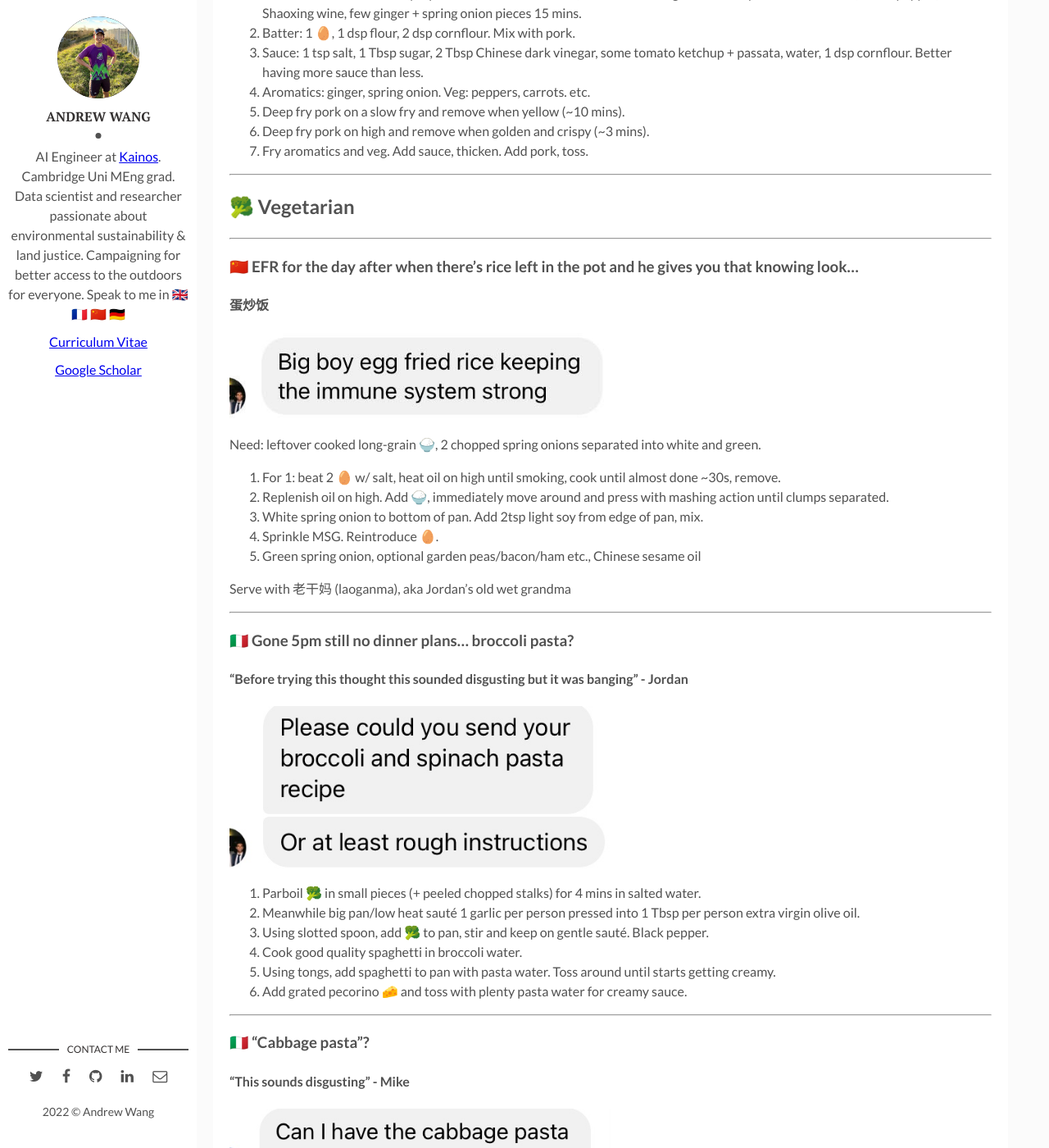
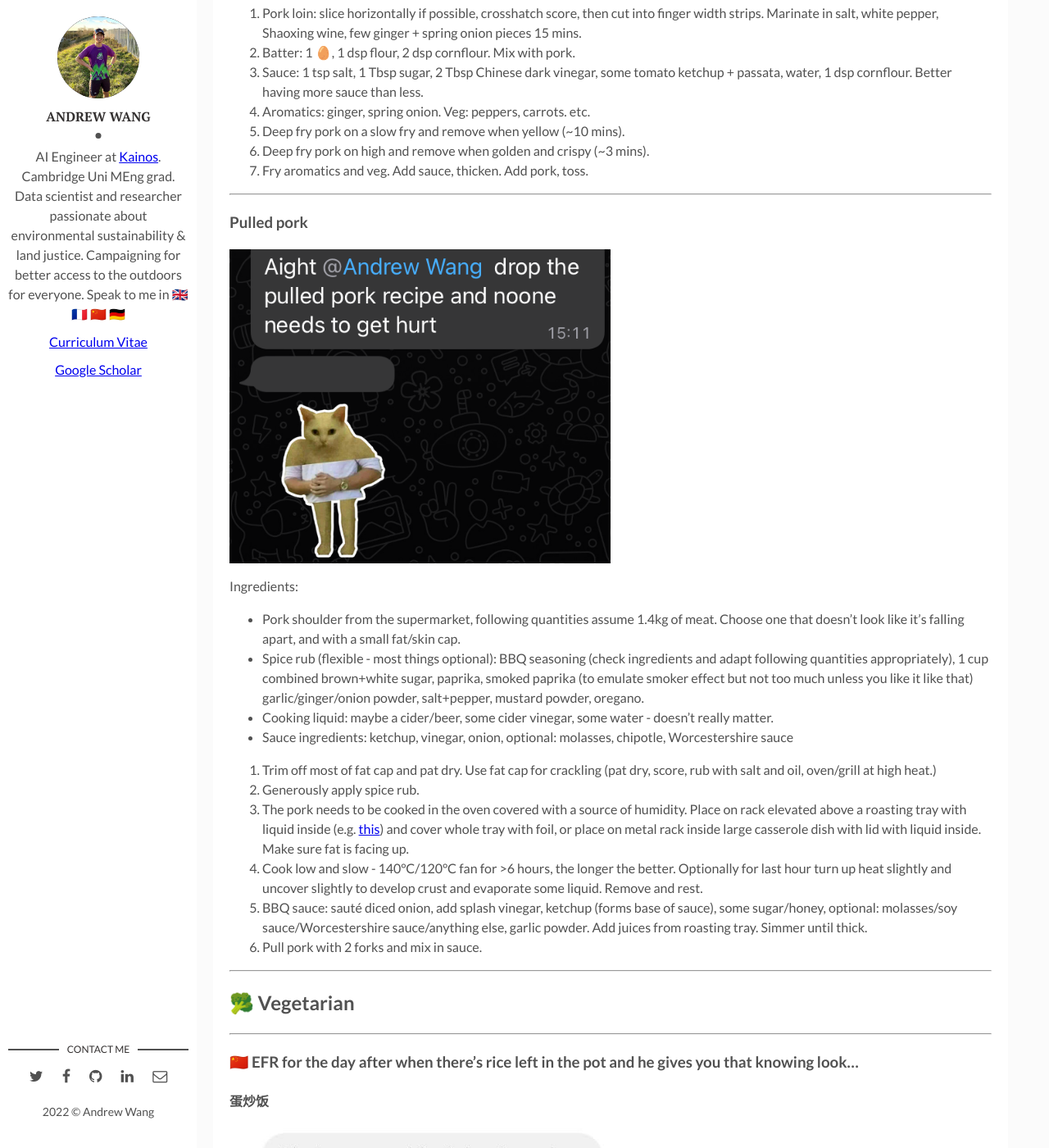
Before and after one commit to Andrewwango/andrewwango.github.io, a Jekyll site: the page built from _posts/2000-01-01-cooking.markdown, in a window 1280 px wide and 1400 px high, scrolled down 2536 px. Shown: the whole window at 82% size. Built offline with Jekyll 4.4.1, drawn with Linux system fonts in a browser that asks for light colours.

Commit message:
pulled pork

```diff
--- a/_posts/2000-01-01-cooking.markdown
+++ b/_posts/2000-01-01-cooking.markdown
@@ -24,6 +24,7 @@ Skip to...
     * [🇨🇳 Pork](#hong-shao-rou)
     * [Grilled chicken](#grilled-chicken)
     * [🇨🇳 Sweet and sour pork](#sweet-sour)
+    * [Pulled pork](#pulled-pork)
 * **🥦 [Vegetarian](#vegetarian)**
     * [🇨🇳 EFR](#efr)
     * [🇮🇹 Broccoli pasta](#broccoli-pasta)
@@ -104,6 +105,25 @@ Grill on dry high-heat cast-iron pan for 5 mins per side, until cooked (inside=7
 6. Deep fry pork on a slow fry and remove when yellow (~10 mins).
 7. Deep fry pork on high and remove when golden and crispy (~3 mins).
 8. Fry aromatics and veg. Add sauce, thicken. Add pork, toss.
+
+---
+
+### Pulled pork <a id="pulled-pork"></a>
+<img src="{{site.baseurl}}/assets/img/cooking/pulled-pork.png" alt="drawing" width="50%"/>
+
+Ingredients:
+
+- Pork shoulder from the supermarket, following quantities assume 1.4kg of meat. Choose one that doesn't look like it's falling apart, and with a small fat/skin cap.
+- Spice rub (flexible - most things optional): BBQ seasoning (check ingredients and adapt following quantities appropriately), 1 cup combined brown+white sugar, paprika, smoked paprika (to emulate smoker effect but not too much unless you like it like that) garlic/ginger/onion powder, salt+pepper, mustard powder, oregano.
+- Cooking liquid: maybe a cider/beer, some cider vinegar, some water - doesn't really matter.
+- Sauce ingredients: ketchup, vinegar, onion, optional: molasses, chipotle, Worcestershire sauce
+
+1. Trim off most of fat cap and pat dry. Use fat cap for crackling (pat dry, score, rub with salt and oil, oven/grill at high heat.)
+2. Generously apply spice rub.
+3. The pork needs to be cooked in the oven covered with a source of humidity. Place on rack elevated above a roasting tray with liquid inside (e.g. [this](https://www.ikea.com/gb/en/p/koncis-roasting-tin-with-grill-rack-stainless-steel-10099053/)) and cover whole tray with foil, or place on metal rack inside large casserole dish with lid with liquid inside. Make sure fat is facing up.
+4. Cook low and slow - 140°C/120°C fan for >6 hours, the longer the better. Optionally for last hour turn up heat slightly and uncover slightly to develop crust and evaporate some liquid. Remove and rest.
+5. BBQ sauce: sauté diced onion, add splash vinegar, ketchup (forms base of sauce), some sugar/honey, optional: molasses/soy sauce/Worcestershire sauce/anything else, garlic powder. Add juices from roasting tray. Simmer until thick.
+6. Pull pork with 2 forks and mix in sauce.
 
 ---
 
```
Also changed, not shown: assets/img/cooking/pulled-pork.png (added).
